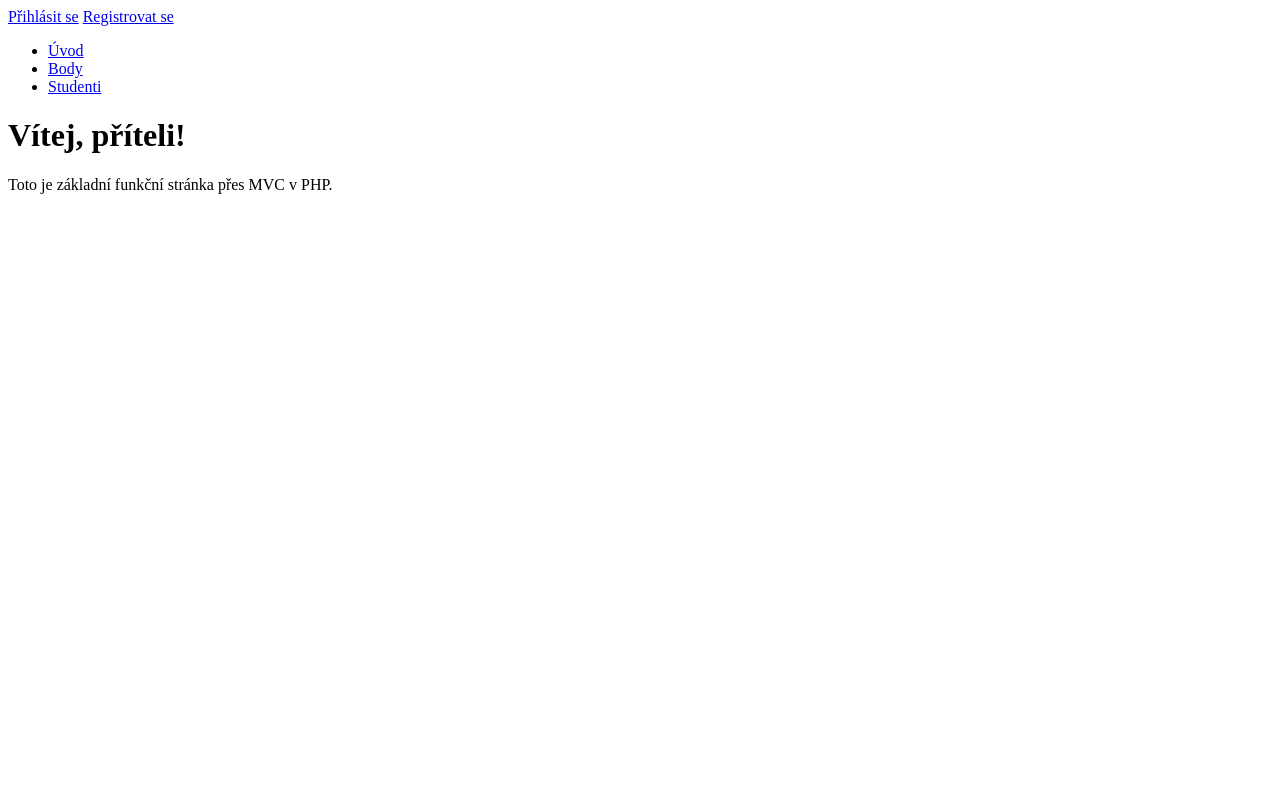
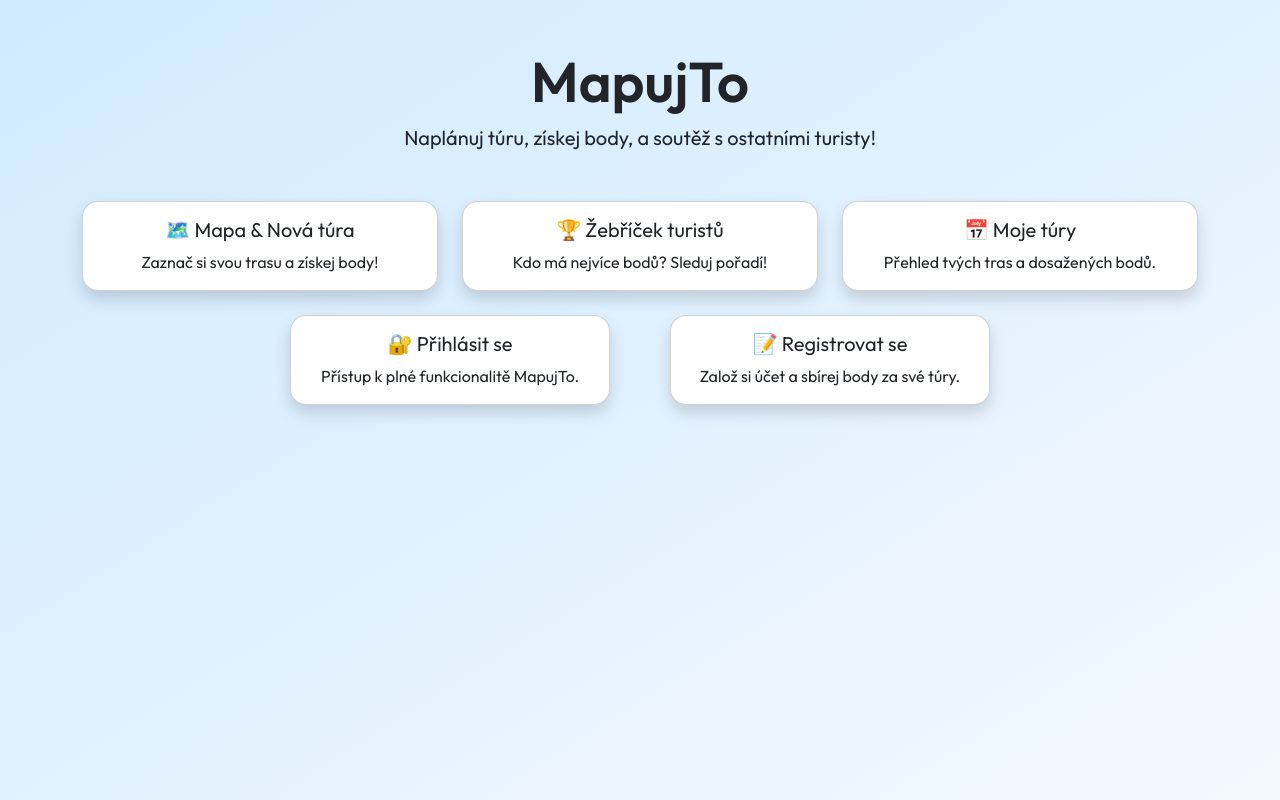
Before and after one commit to canieldizek/Web_projekt, a PHP site: page /uvod in a window 1280 px wide. Run offline with PHP 8.4, Linux system fonts and the light colour scheme.

Commit message:
Add files via upload

```diff
--- /dev/null
+++ b/css/styl.css
@@ -0,0 +1,11 @@
+body {
+    font-family: 'Outfit', sans-serif;
+    background: linear-gradient(to bottom right, #d0eaff, #f4f9ff);
+    min-height: 100vh;
+}
+.card {
+    transition: transform 0.2s ease-in-out;
+}
+.card:hover {
+    transform: scale(1.05);
+}
--- a/kontrolery/LogoutKontroler.php
+++ b/kontrolery/LogoutKontroler.php
@@ -6,6 +6,6 @@ class LogoutKontroler extends Kontroler {
         $spravceUser = new SpravceUser;
 
         $spravceUser->odhlas();
-
+        $this->presmeruj("uvod");
     }
 }
--- a/pohledy/rozlozeni.phtml
+++ b/pohledy/rozlozeni.phtml
@@ -9,22 +9,6 @@
     <title>MapujTo</title>
 </head>
 <body>
-    <header>
-        <?php if (isset($_SESSION["User"])) { ?>
-            Přihlášen: <?= $_SESSION["User"]["Email"] ?>
-            <a href="logout">Odhlásit se</a>
-        <?php } else { ?>
-            <a href="login">Přihlásit se</a>
-            <a href="register">Registrovat se</a>
-        <?php } ?>
-    </header>
-    <nav>
-       <ul>
-            <li><a href="uvod">Úvod</a></li>
-            <li><a href="body">Body</a></li>
-            <li><a href="student">Studenti</a></li>
-       </ul>
-    </nav>
     <?php
         $this->kontroler->vypisPohled();
     ?>
--- a/pohledy/uvod.phtml
+++ b/pohledy/uvod.phtml
@@ -2,11 +2,78 @@
 <html lang="cs">
 <head>
     <meta charset="UTF-8">
-    <title>Úvodní stránka</title>
+    <meta name="viewport" content="width=device-width, initial-scale=1.0">
+    <title>MapujTo | Úvod</title>
+
+    <link href="https://cdn.jsdelivr.net/npm/bootstrap@5.3.0/dist/css/bootstrap.min.css" rel="stylesheet">
+    <link href="https://fonts.googleapis.com/css2?family=Outfit:wght@400;600&display=swap" rel="stylesheet">
+    <link rel="stylesheet" href="css/styl.css">
 </head>
 <body>
+    <?php if (isset($_SESSION["User"])) { ?>
+            Přihlášen: <?= $_SESSION["User"]["Email"] ?>
+            <a href="logout">Odhlásit se</a>
+        <?php } ?>
 
-    <h1>Vítej, příteli!</h1>
-    <p>Toto je základní funkční stránka přes MVC v PHP.</p>
+
+    <div class="container py-5">
+        <div class="text-center mb-5">
+            <h1 class="display-4 fw-bold">MapujTo</h1>
+            <p class="lead">Naplánuj túru, získej body, a soutěž s ostatními turisty!</p>
+        </div>
+
+        <div class="row row-cols-1 row-cols-md-2 row-cols-lg-3 g-4 justify-content-center">
+            <div class="col">
+                <a href="mapa.php" class="text-decoration-none text-dark">
+                    <div class="card h-100 shadow rounded-4">
+                        <div class="card-body text-center">
+                            <h5 class="card-title">🗺️ Mapa & Nová túra</h5>
+                            <p class="card-text">Zaznač si svou trasu a získej body!</p>
+                        </div>
+                    </div>
+                </a>
+            </div>
+            <div class="col">
+                <a href="zebricek.php" class="text-decoration-none text-dark">
+                    <div class="card h-100 shadow rounded-4">
+                        <div class="card-body text-center">
+                            <h5 class="card-title">🏆 Žebříček turistů</h5>
+                            <p class="card-text">Kdo má nejvíce bodů? Sleduj pořadí!</p>
+                        </div>
+                    </div>
+                </a>
+            </div>
+            <div class="col">
+                <a href="moje_tury.php" class="text-decoration-none text-dark">
+                    <div class="card h-100 shadow rounded-4">
+                        <div class="card-body text-center">
+                            <h5 class="card-title">📅 Moje túry</h5>
+                            <p class="card-text">Přehled tvých tras a dosažených bodů.</p>
+                        </div>
+                    </div>
+                </a>
+            </div>
+            <div class="col d-flex justify-content-center">
+                <a href="login" class="text-decoration-none text-dark w-100" style="max-width: 320px;">
+                    <div class="card h-100 shadow rounded-4">
+                        <div class="card-body text-center">
+                            <h5 class="card-title">🔐 Přihlásit se</h5>
+                            <p class="card-text">Přístup k plné funkcionalitě MapujTo.</p>
+                        </div>
+                    </div>
+                </a>
+            </div>
+            <div class="col d-flex justify-content-center">
+                <a href="register" class="text-decoration-none text-dark w-100" style="max-width: 320px;">
+                    <div class="card h-100 shadow rounded-4">
+                        <div class="card-body text-center">
+                            <h5 class="card-title">📝 Registrovat se</h5>
+                            <p class="card-text">Založ si účet a sbírej body za své túry.</p>
+                        </div>
+                    </div>
+                </a>
+            </div>
+        </div>
+    </div>
 </body>
 </html>
```
Also changed, not shown: kontrolery/RegisterKontroler.php (added, +15 -0 lines), modely/SpravceUser.php (+7 -0 lines), pohledy/register.phtml (added, +34 -0 lines), img/logo.png (added).
